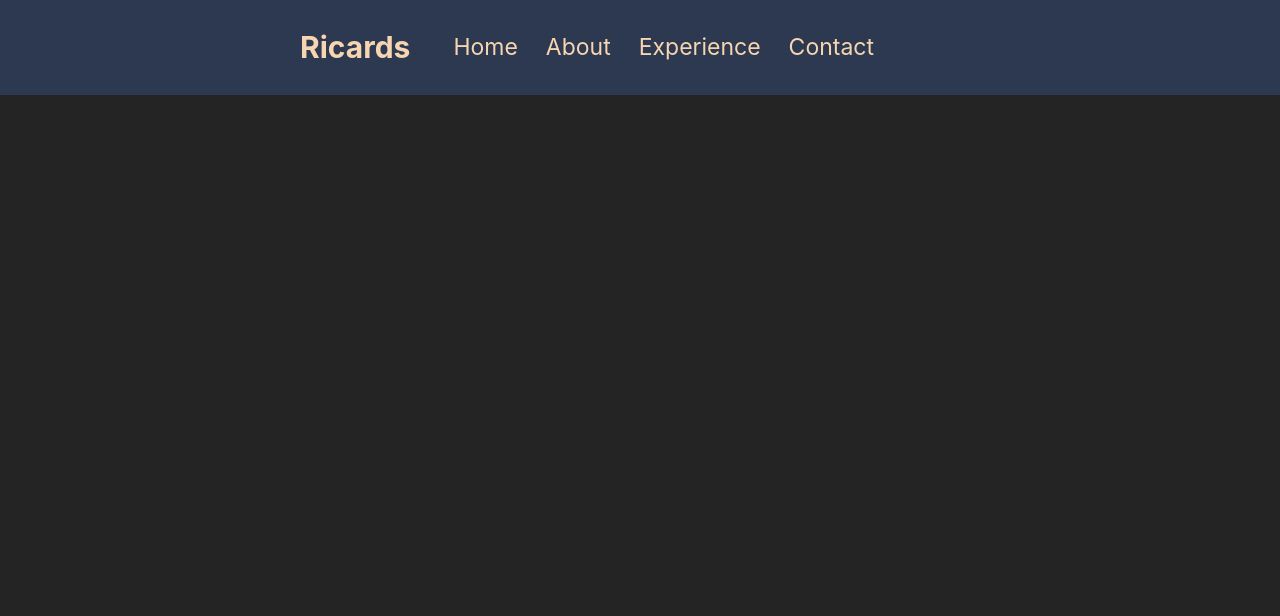
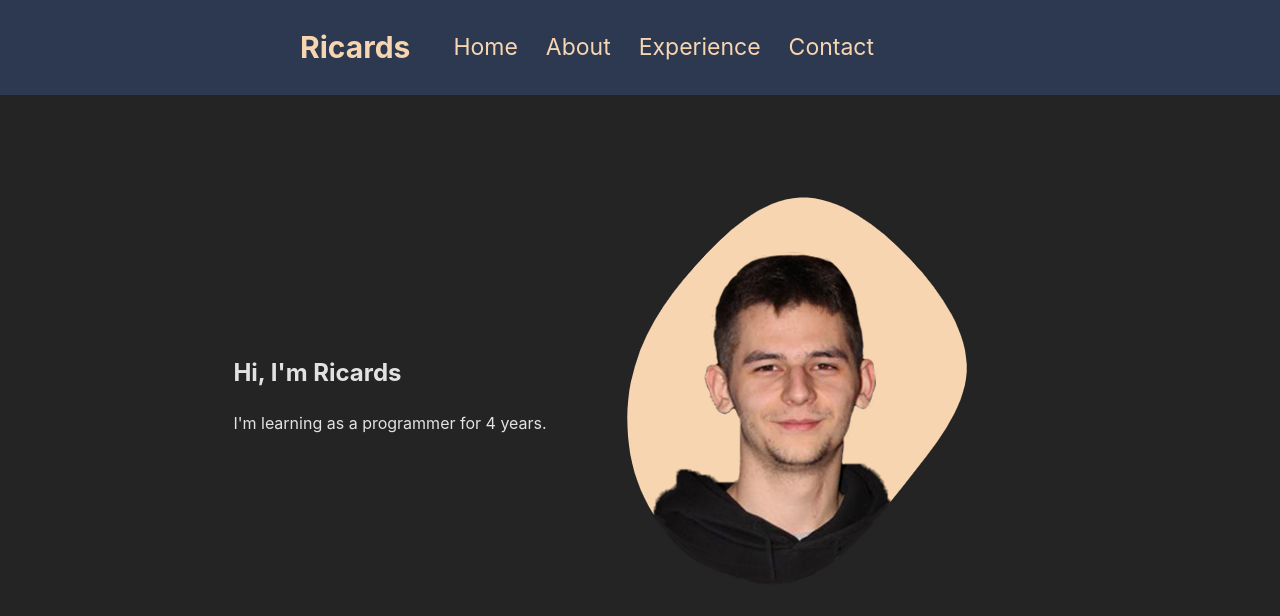
Before and after one commit to Rnely/portfolio, a React (Vite) app: page / in a window 1280 px wide. Shown: the top 616 px of the page. Built offline with nearby package versions, Linux system fonts and the light colour scheme.

Commit message:
Made basic home page

```diff
--- a/src/App.tsx
+++ b/src/App.tsx
@@ -1,6 +1,7 @@
 import { Route, Routes } from 'react-router';
 import { BrowserRouter as Router } from 'react-router-dom';
 import './App.css';
+import Home from './components/Home';
 import Navbar from './components/Navbar';
 
 function App() {
@@ -9,7 +10,7 @@ function App() {
       <div>
         <Navbar />
         <Routes>
-          <Route path="/create" />
+          <Route path="/" element={<Home />} />
         </Routes>
       </div>
     </Router>
--- /dev/null
+++ b/src/components/Home/Home.tsx
@@ -0,0 +1,24 @@
+import './home.css';
+
+const Home = () => {
+  return (
+    <div className="home">
+      <div className="text">
+        <article>
+          <h2>Hi, I'm Ricards</h2>
+          <p>I'm learning as a programmer for 4 years. </p>
+        </article>
+      </div>
+      <div className="picture">
+        <aside>
+          <img
+            className="pic"
+            src="../src/components/Home/mypicture.png"
+            alt="me"
+          />
+        </aside>
+      </div>
+    </div>
+  );
+};
+export default Home;
--- /dev/null
+++ b/src/components/Home/home.css
@@ -0,0 +1,14 @@
+.home {
+  display: flex;
+  place-content: center;
+  margin-top: 100px;
+}
+
+.text {
+  display: flex;
+  align-items: center;
+}
+
+.picture aside {
+  float: right;
+}
--- /dev/null
+++ b/src/components/Home/index.ts
@@ -0,0 +1 @@
+export { default } from './Home';
```
Also changed, not shown: src/components/Home/mypicture.png (added).
